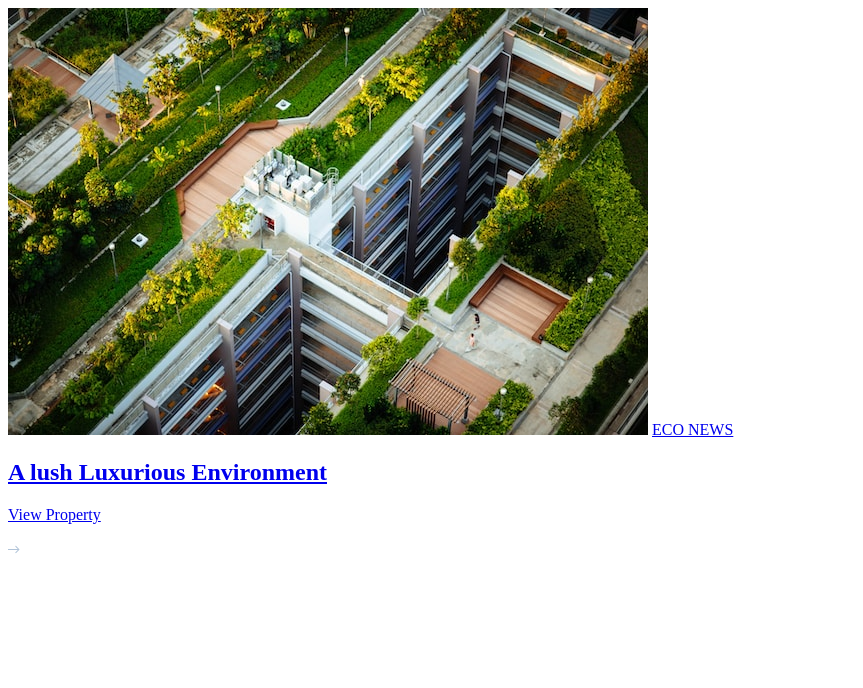
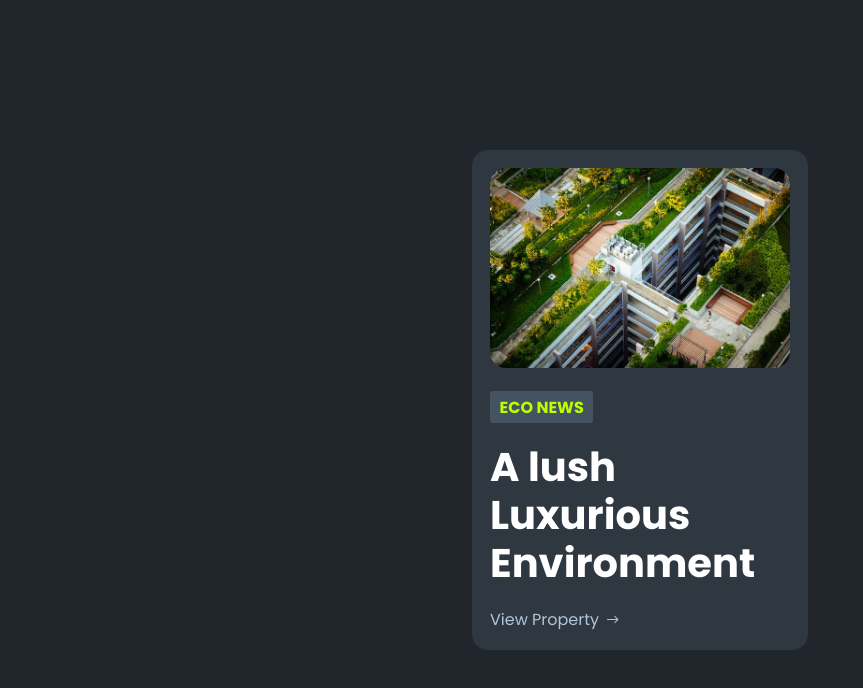
Before and after one commit to Dearie-cyber/Web-components-v.1, a plain HTML site: page ProductCard/index.html in a window 1280 px wide. Shown: the whole page, without its empty margins (0-863 px from the left). Drawn offline with Linux system fonts and the light colour scheme.

Commit message:
First product card finished

```diff
--- a/ProductCard/index.html
+++ b/ProductCard/index.html
@@ -5,6 +5,9 @@
     <meta http-equiv="X-UA-Compatible" content="IE=edge">
     <meta name="viewport" content="width=device-width, initial-scale=1.0">
     <title>Product Card</title>
+    <link rel="preconnect" href="https://fonts.googleapis.com">
+<link rel="preconnect" href="https://fonts.gstatic.com" crossorigin>
+<link href="https://fonts.googleapis.com/css2?family=Poppins:wght@400;700&display=swap" rel="stylesheet">
     <link rel="stylesheet" href="styles.css">
 </head>
 <body>
--- a/ProductCard/styles.css
+++ b/ProductCard/styles.css
@@ -0,0 +1,56 @@
+body{
+    background: #20262C;
+    margin: 0;
+    height: 100vh;
+    display: grid;
+    place-content: center;
+    font-family: 'Poppins', sans-serif;
+}
+
+a{
+ text-decoration: none;
+}
+
+article{
+    width: 300px;
+    background: #2F3740;
+    padding: 1.125em;
+    border-radius: 1em;
+}
+
+img{
+    width: 100%;
+    border-radius: 1em;
+}
+
+.tag{
+    background: #455260;
+    color: #beff00;
+    font-weight: bold;
+    padding: .2em .6em;
+    border-radius: .2em;
+    display: inline-block;
+    margin-top: 1em;
+}
+
+h1 a {
+    color: #fff;
+    font-size: 2.5rem;
+    line-height: 120%;
+
+}
+
+a.cta{
+    color: #fff;
+    display: flex;
+}
+
+a.cta p{
+    margin: 0;
+    color: #b1c4d9;
+}
+
+svg {
+    margin-left: .5em;
+    align-self: center;
+}
```
